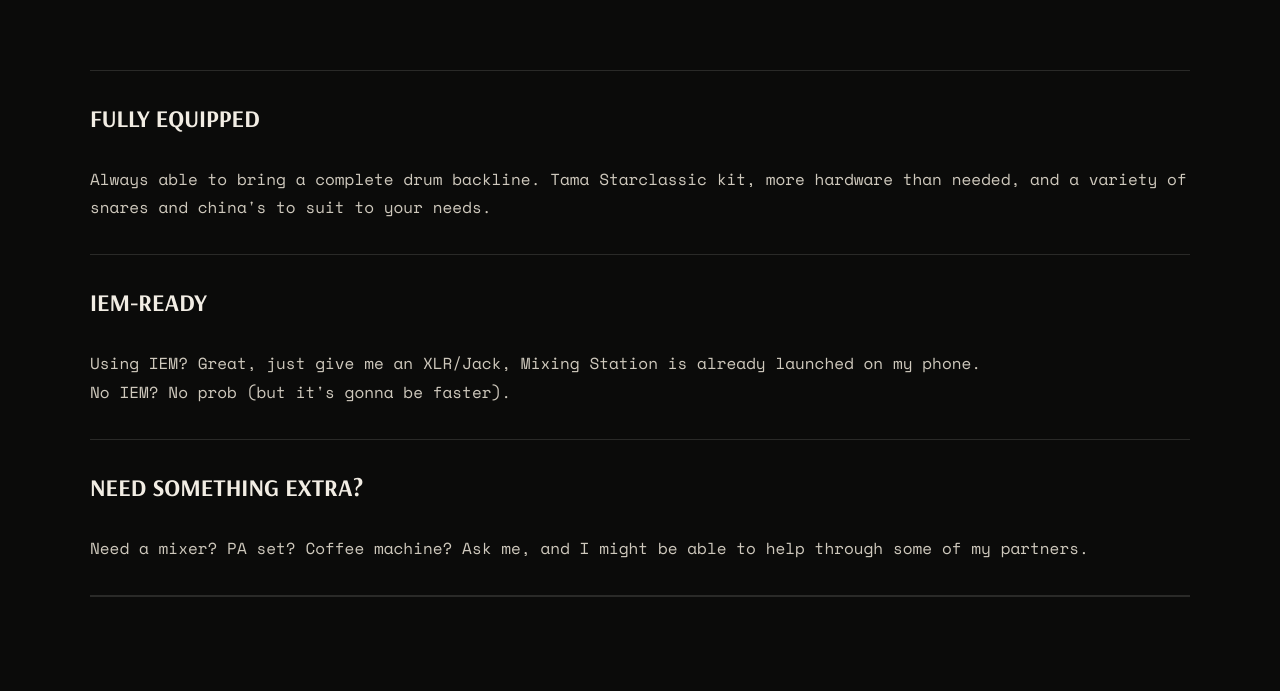
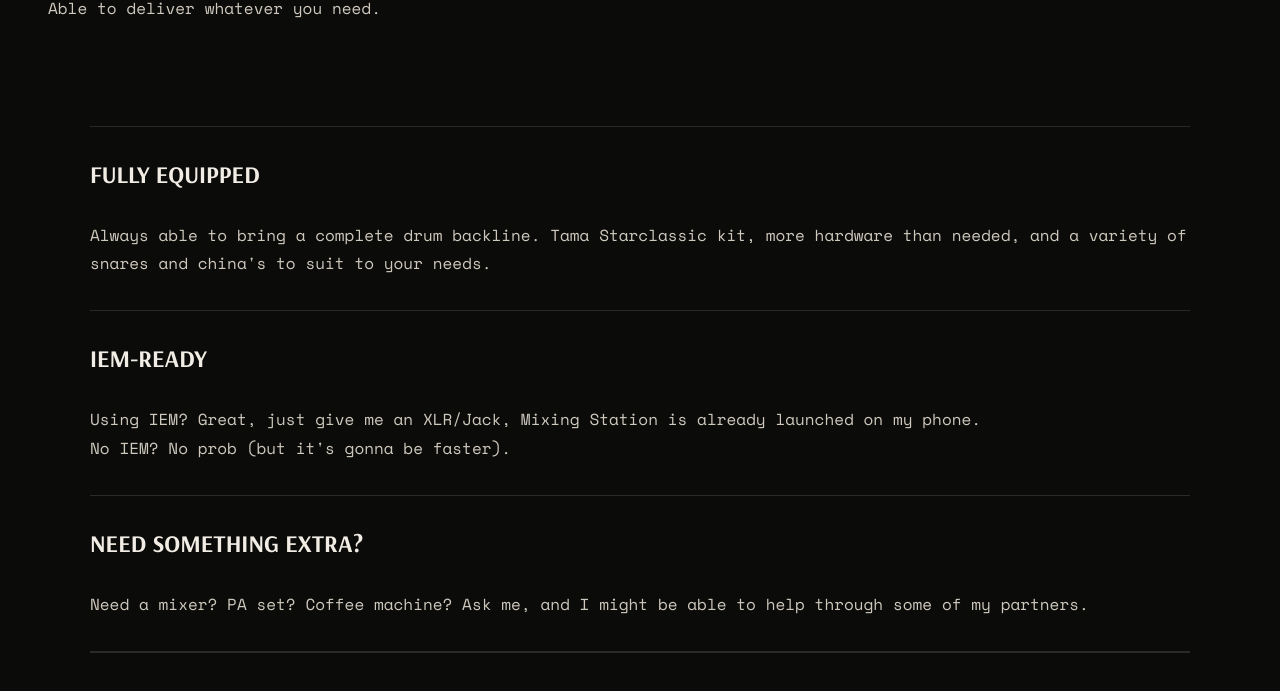
Before and after one commit to HeavyMetalHausfrau/donnyreihermusic, a website built with webpack: page Specs.html in a window 1280 px wide. Shown: the part 330-1021 px from the top of the page. Built offline with nearby package versions, Linux system fonts and the light colour scheme.

```diff
--- a/Specs.html
+++ b/Specs.html
@@ -36,6 +36,8 @@
   <section style="padding:90px 48px 30px;max-width:1300px;margin:0 auto">
     <div style="display:inline-block;transform:rotate(-3deg);border:3px solid #c81d2d;color:#c81d2d;font-family:'Space Mono',monospace;font-size:13px;letter-spacing:0.15em;text-transform:uppercase;padding:5px 14px;margin-bottom:22px">Gear &amp; specs</div>
     <h1 class="drm-page-head" style="font-family:Arsenal,serif;font-weight:700;font-size:72px;line-height:0.98;margin:0;text-transform:uppercase">What I bring</h1>
+    <p style="margin-bottom:16px;font-family:'Space Mono',monospace;font-size:16px;color:#cfc9bd;max-width:620px">Able to deliver whatever you need.</p>
+
   </section>
 
   <section style="max-width:1100px;margin:60px auto 0;padding:0 48px">
```
